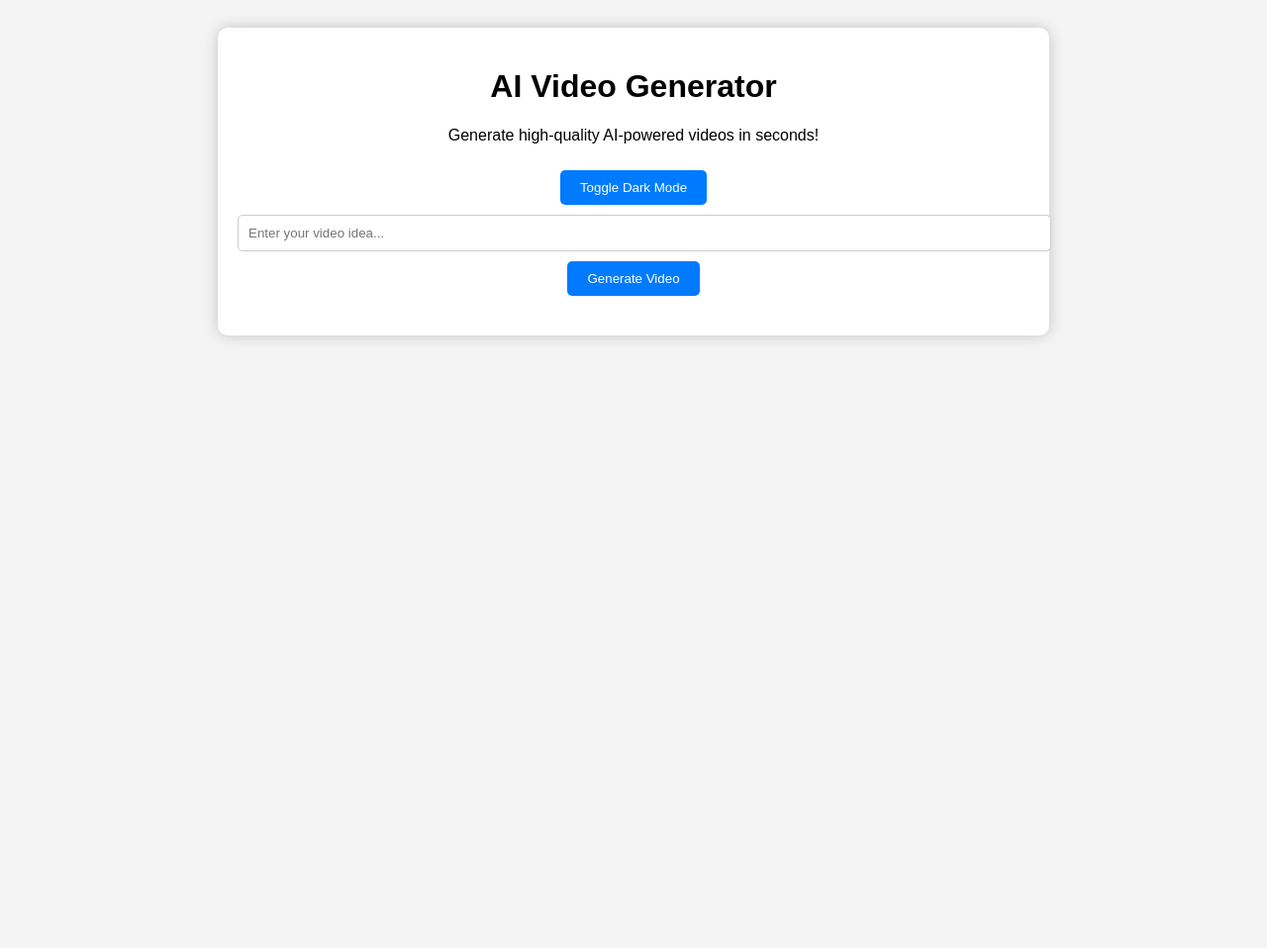
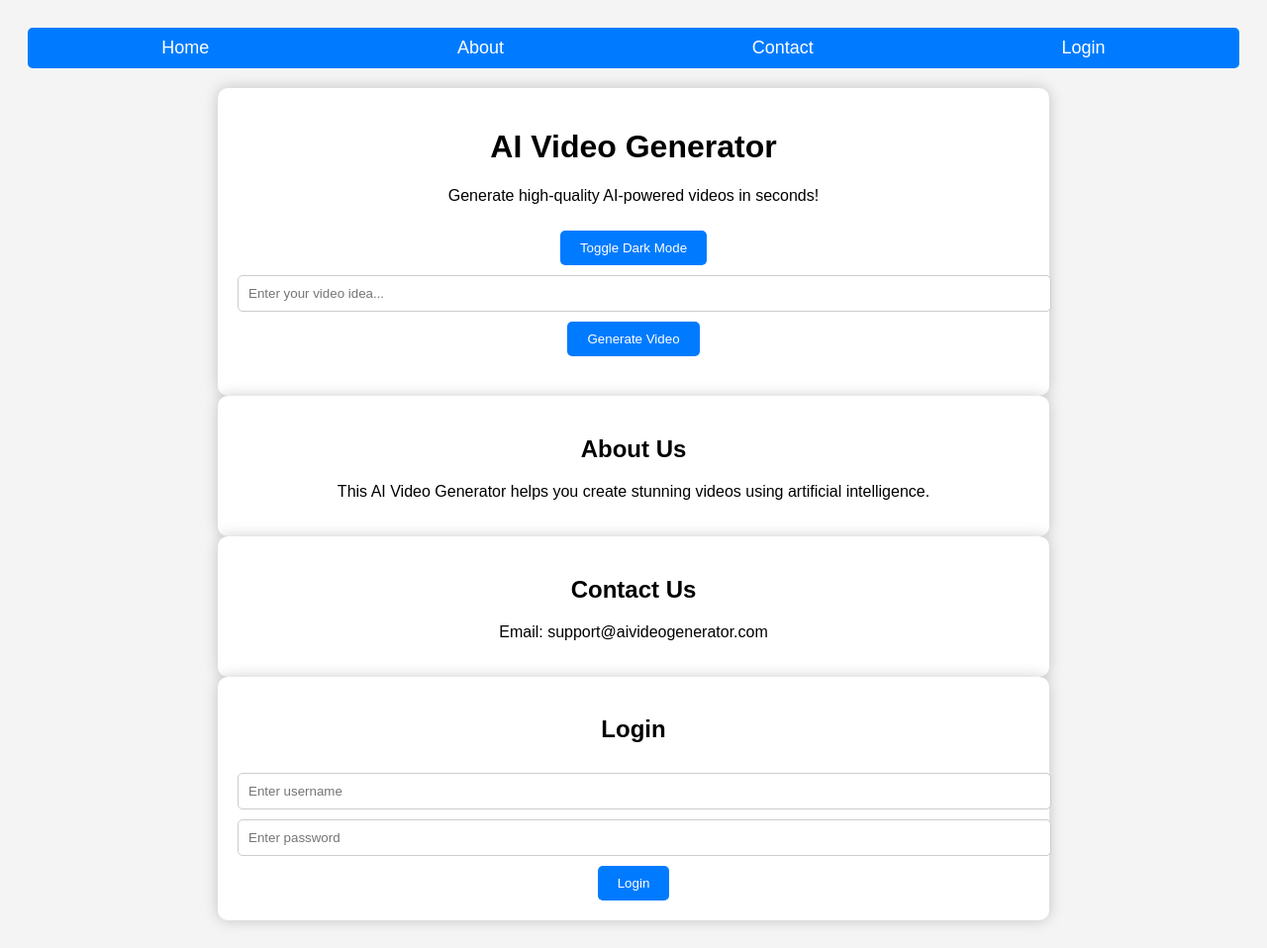
Before and after one commit to moumn391/AI-Videos, a plain HTML site: page index.html in a window 1280 px wide. Shown: the whole page at 99% size. Before the commit the page ends 800 px from the top, so only its background shows below. Drawn offline with Linux system fonts and the light colour scheme.

Commit message:
Update index.html

```diff
--- a/index.html
+++ b/index.html
@@ -1,3 +1,4 @@
+
 <!DOCTYPE html>
 <html lang="en">
 <head>
@@ -48,9 +49,29 @@
         .dark-mode .container {
             background: #1e1e1e;
         }
+        .nav {
+            display: flex;
+            justify-content: space-around;
+            background: #007bff;
+            padding: 10px;
+            border-radius: 5px;
+            margin-bottom: 20px;
+        }
+        .nav a {
+            color: white;
+            text-decoration: none;
+            font-size: 18px;
+        }
     </style>
 </head>
 <body>
+    <div class="nav">
+        <a href="#">Home</a>
+        <a href="#about">About</a>
+        <a href="#contact">Contact</a>
+        <a href="#login">Login</a>
+    </div>
+
     <div class="container">
         <h1>AI Video Generator</h1>
         <p>Generate high-quality AI-powered videos in seconds!</p>
@@ -63,6 +84,23 @@
         </div>
 
         <p id="output" style="margin-top: 20px;"></p>
+    </div>
+
+    <div id="about" class="container">
+        <h2>About Us</h2>
+        <p>This AI Video Generator helps you create stunning videos using artificial intelligence.</p>
+    </div>
+
+    <div id="contact" class="container">
+        <h2>Contact Us</h2>
+        <p>Email: support@aivideogenerator.com</p>
+    </div>
+
+    <div id="login" class="container">
+        <h2>Login</h2>
+        <input type="text" id="username" placeholder="Enter username">
+        <input type="password" id="password" placeholder="Enter password">
+        <button onclick="login()">Login</button>
     </div>
 
     <script>
@@ -78,6 +116,16 @@
                 alert("Please enter a video idea!");
             }
         }
+
+        function login() {
+            let username = document.getElementById('username').value;
+            let password = document.getElementById('password').value;
+            if (username && password) {
+                alert("Login successful! Feature coming soon.");
+            } else {
+                alert("Please enter valid credentials.");
+            }
+        }
     </script>
 </body>
 </html>
```
